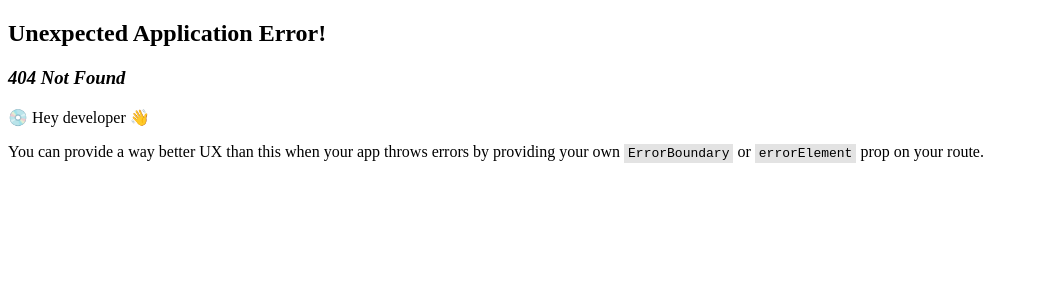
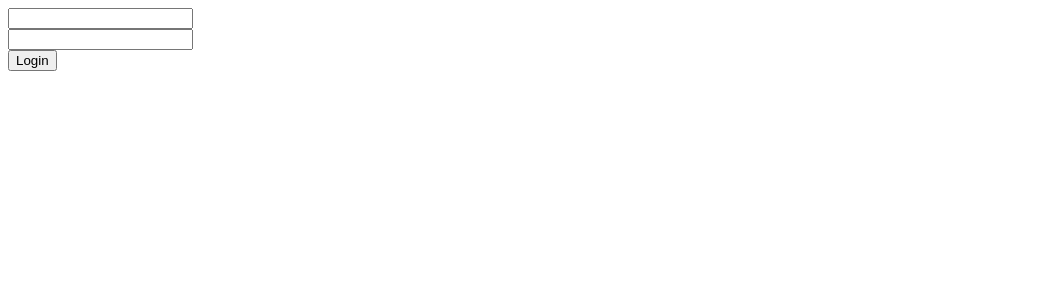
Before and after one commit to aziznurulloh8910/btek-frontend, a React (Vite) app: page /login in a window 1280 px wide. Before the commit this address had no page. Shown: the top 300 px of the page, without its empty margins (0-1039 px from the left). Built offline with nearby package versions, Linux system fonts and the light colour scheme.

Commit message:
Auth Flow

```diff
--- a/src/App.jsx
+++ b/src/App.jsx
@@ -1,21 +1,29 @@
 import React from 'react';
-import { createBrowserRouter, RouterProvider } from 'react-router-dom';
-import CharacterDetail from './pages/CharacterDetail';
-import CharacterList from './pages/CharacterList';
+import {
+  createBrowserRouter, Navigate, RouterProvider, useLocation,
+} from 'react-router-dom';
 import Home from './pages/Home';
+import Login from './pages/Login';
+// import CharacterDetail from './pages/CharacterDetail';
+// import CharacterList from './pages/CharacterList';
+
+function RequireAuth({ children }) {
+  const location = useLocation();
+  const token = window.localStorage.getItem('token');
+  if (!token) {
+    return <Navigate to="/login" state={{ from: location }} />;
+  }
+  return children;
+}
 
 const router = createBrowserRouter([
   {
     path: '/',
-    element: <Home />,
+    element: <RequireAuth><Home /></RequireAuth>,
   },
   {
-    path: '/characters',
-    element: <CharacterList />,
-  },
-  {
-    path: '/characters/:id',
-    element: <CharacterDetail />,
+    path: '/login',
+    element: <Login />,
   },
 ]);
 
--- a/src/main.jsx
+++ b/src/main.jsx
@@ -1,7 +1,7 @@
 import React from 'react';
 import ReactDOM from 'react-dom/client';
 import App from './App';
-import './assets/style.css';
+// import './assets/style.css';
 
 ReactDOM.createRoot(document.getElementById('root')).render(
   <React.StrictMode>
--- a/src/pages/Home.jsx
+++ b/src/pages/Home.jsx
@@ -1,11 +1,17 @@
 import React from 'react';
-import { Link } from 'react-router-dom';
+import { Link, useNavigate } from 'react-router-dom';
 
 function Home() {
+  const navigate = useNavigate();
+  const logout = () => {
+    window.localStorage.removeItem('token');
+    navigate('/login');
+  };
   return (
     <div>
       Home &middot;
       <Link to="/characters">Go to Character List</Link>
+      <button type="button" onClick={logout}>Logout</button>
     </div>
   );
 }
--- /dev/null
+++ b/src/pages/Login.jsx
@@ -0,0 +1,27 @@
+import React from 'react';
+import { useNavigate } from 'react-router-dom';
+
+function Login() {
+  const navigate = useNavigate();
+  const submitAction = (e) => {
+    e.preventDefault();
+    if (e.target.email.value === 'admin@mail.com' && e.target.password.value === '1234') {
+      window.localStorage.setItem('token', 'some token');
+      window.alert('Login success');
+      navigate('/');
+    } else {
+      window.alert('Wrong email or password');
+    }
+  };
+  return (
+    <form onSubmit={submitAction}>
+      <input type="email" name="email" />
+      <br />
+      <input type="password" name="password" />
+      <br />
+      <button type="submit">Login</button>
+    </form>
+  );
+}
+
+export default Login;
```
